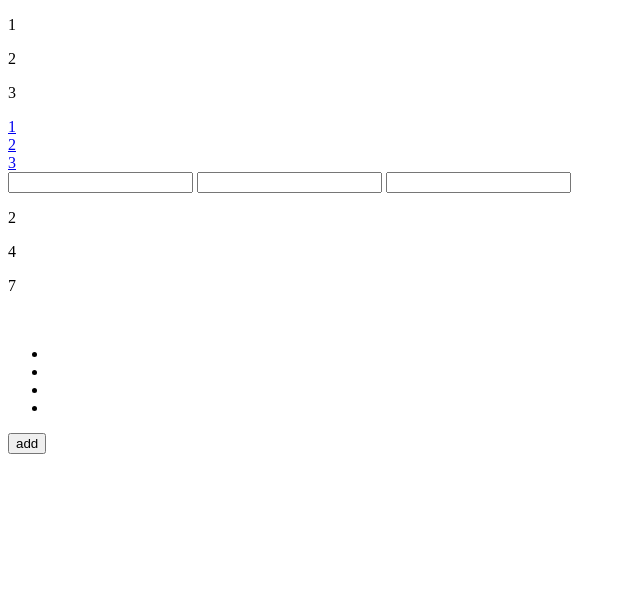
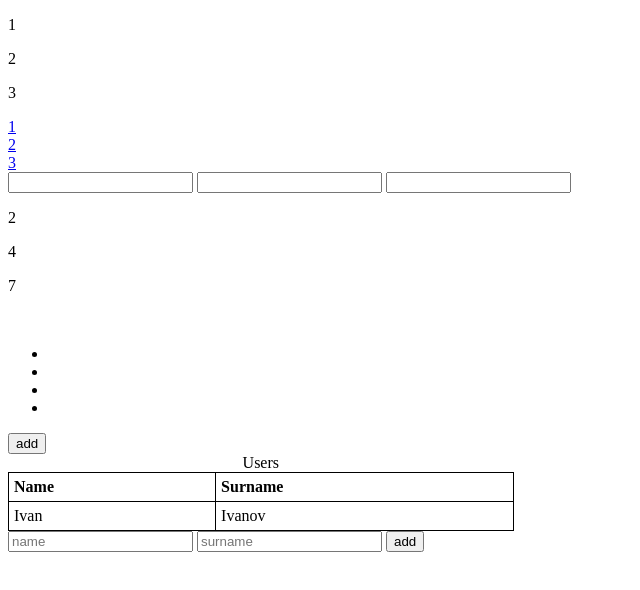
Before and after one commit to tabansky/js_tasks, a plain HTML site: page jQuery/1/c/index.html in a window 1280 px wide. Shown: the whole page, without its empty margins (0-640 px from the left). Drawn offline with nearby package versions, Linux system fonts and the light colour scheme.

Commit message:
выполнены все задачи 'c'

```diff
--- a/jQuery/1/c/index.html
+++ b/jQuery/1/c/index.html
@@ -4,6 +4,17 @@
     <meta charset="UTF-8">
     <title>Title</title>
     <script src="https://ajax.googleapis.com/ajax/libs/jquery/3.5.1/jquery.min.js"></script>
+
+    <style>
+        table, th, td {
+            border: 1px solid black;
+            border-collapse: collapse;
+        }
+        th, td {
+            padding: 5px;
+            text-align: left;
+        }
+    </style>
 </head>
 <body>
 <p>1</p>
@@ -38,6 +49,23 @@
 </ul>
 <button>add</button>
 
+<br>
+
+<table style="width:40%">
+    <caption>Users</caption>
+    <tr>
+        <th>Name</th>
+        <th>Surname</th>
+    </tr>
+    <tr>
+        <td>Ivan</td>
+        <td>Ivanov</td>
+    </tr>
+</table>
+<input id="name" type="text" placeholder="name">
+<input id="surname" type="text" placeholder="surname">
+<button>add</button>
+
 <script src="main.js"></script>
 </body>
 </html>
--- a/jQuery/1/c/main.js
+++ b/jQuery/1/c/main.js
@@ -51,4 +51,16 @@ $('ul').on('click', 'li', function () {
     $(this).append('!');
 }).next().on('click', function () {
     $(this).prev().children().last().after('<li>пункт</li>');
-})
+});
+
+// 12
+$('table').on('click', 'td', function () {
+    $(this).html(prompt());
+}).nextAll('button').on('click', function () {
+    $(this).prevAll('table').children().last().after(
+        '<tr>\n' +
+            '<td>'+ $(this).prevAll('#name').val() +'</td>\n' +
+            '<td>'+ $(this).prevAll('#surname').val() +'</td>\n' +
+        '</tr>'
+    );
+});
```
